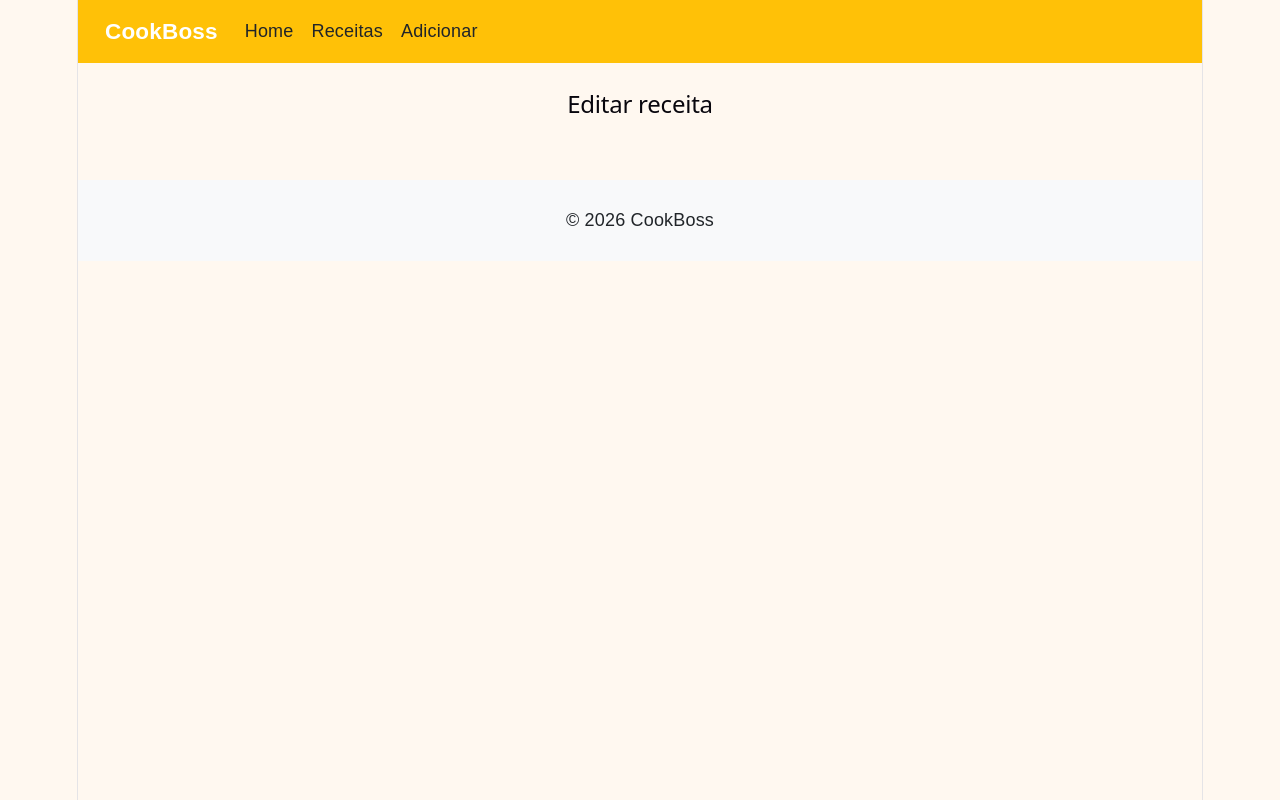
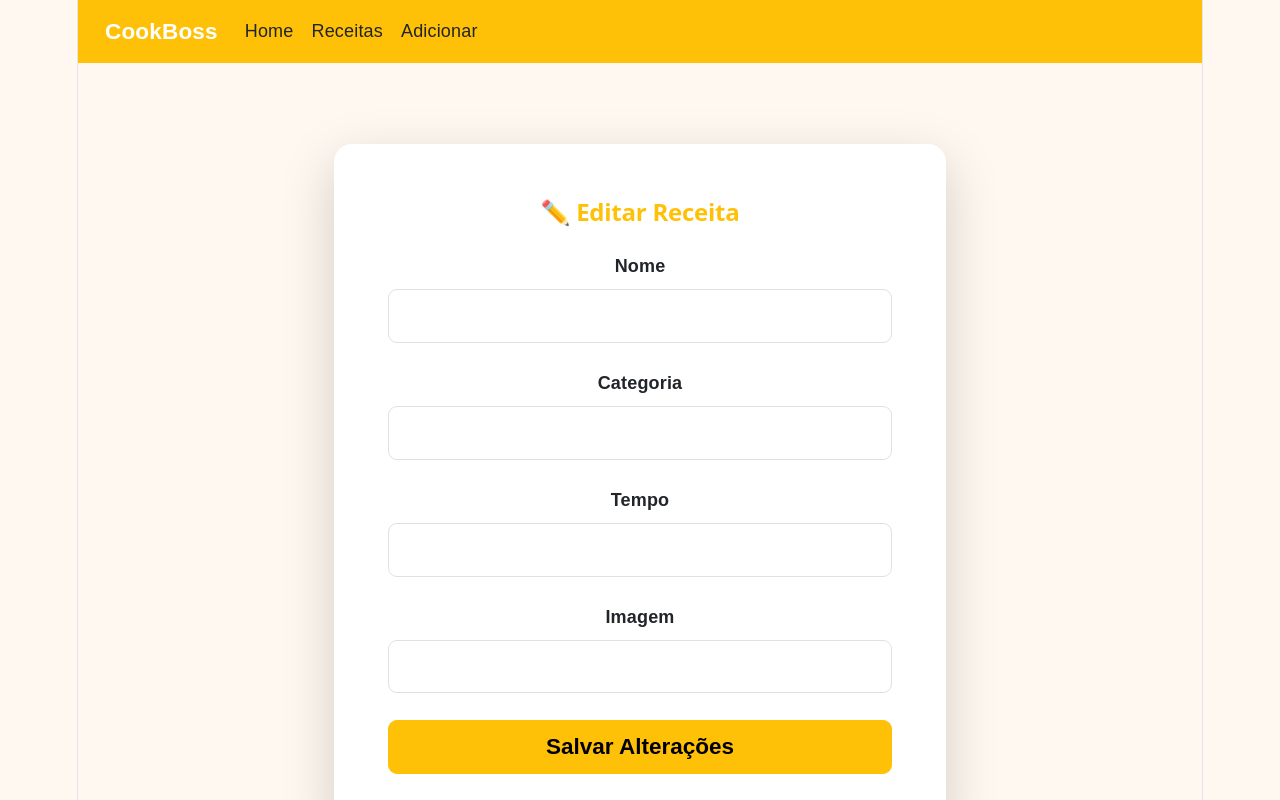
Before and after one commit to naahxlya/cookboss-main, a React (Vite) app in the folder frontend/: page /edit/1 in a window 1280 px wide. Shown: the top 800 px of the page. Built offline with nearby package versions, Linux system fonts and the light colour scheme; no server answers.

Commit message:
front checkout

```diff
--- a/frontend/src/components/RecipeCard.jsx
+++ b/frontend/src/components/RecipeCard.jsx
@@ -1,16 +1,66 @@
-function RecipeCard({ recipe }) {
+import api from "../services/api";
+import { Link } from "react-router-dom";
+
+function RecipeCard({ recipe, onDelete }) {
+  async function handleDelete() {
+    const confirmDelete = window.confirm(
+      "Deseja remover esta receita?"
+    );
+
+    if (!confirmDelete) return;
+
+    try {
+      await api.delete(`/recipes/${recipe.id}`);
+
+      onDelete(recipe.id);
+    } catch (error) {
+      console.error(error);
+
+      alert("Erro ao remover receita");
+    }
+  }
+
   return (
-    <div className="card shadow-sm mb-3" style={{ width: "18rem" }}>
+    <div className="card h-100 shadow border-0 rounded-4">
       <img
-        src={recipe.imagem || "https://via.placeholder.com/300"}
+        src={
+          recipe.imagem ||
+          "https://via.placeholder.com/300"
+        }
         className="card-img-top"
         alt={recipe.nome}
+        style={{
+          height: "220px",
+          objectFit: "cover",
+        }}
       />
 
-      <div className="card-body">
-        <h5 className="card-title">{recipe.nome}</h5>
-        <p>{recipe.categoria}</p>
-        <p>⏱ {recipe.tempo}</p>
+      <div className="card-body d-flex flex-column">
+        <h5 className="fw-bold">
+          {recipe.nome}
+        </h5>
+
+        <p className="mb-2">
+          Categoria: {recipe.categoria}
+        </p>
+
+        <p>
+          Tempo: {recipe.tempo}
+        </p>
+
+        <Link
+          to={`/edit/${recipe.id}`}
+          className="btn btn-warning mb-2"
+        >
+          Editar
+        </Link>
+
+        <button
+          className="btn btn-danger mt-auto"
+          onClick={handleDelete}
+        >
+          Excluir
+        </button>
       </div>
     </div>
   );
--- a/frontend/src/pages/EditRecipe.jsx
+++ b/frontend/src/pages/EditRecipe.jsx
@@ -1,5 +1,143 @@
+import { useEffect, useState } from "react";
+import { useNavigate, useParams } from "react-router-dom";
+import api from "../services/api";
+
 function EditRecipe() {
-  return <h2>Editar receita</h2>;
+  const { id } = useParams();
+  const navigate = useNavigate();
+
+  const [formData, setFormData] = useState({
+    nome: "",
+    categoria: "",
+    tempo: "",
+    imagem: "",
+  });
+
+  useEffect(() => {
+    loadRecipe();
+  }, []);
+
+  async function loadRecipe() {
+    try {
+      const response = await api.get("/recipes");
+
+      const recipe = response.data.find(
+        (item) => item.id === Number(id)
+      );
+
+      if (recipe) {
+        setFormData(recipe);
+      }
+    } catch (error) {
+      console.error(error);
+    }
+  }
+
+  function handleChange(e) {
+    setFormData({
+      ...formData,
+      [e.target.name]: e.target.value,
+    });
+  }
+
+  async function handleSubmit(e) {
+    e.preventDefault();
+
+    try {
+      await api.put(`/recipes/${id}`, formData);
+
+      alert("Receita atualizada!");
+
+      navigate("/recipes");
+    } catch (error) {
+      console.error(error);
+
+      alert("Erro ao atualizar");
+    }
+  }
+
+  return (
+    <div className="container py-5">
+      <div className="row justify-content-center">
+        <div className="col-12 col-md-10 col-lg-7">
+          <div className="card shadow-lg border-0 rounded-4">
+            <div className="card-body p-5">
+              <h2 className="text-center fw-bold mb-4 text-warning">
+                ✏️ Editar Receita
+              </h2>
+
+              <form onSubmit={handleSubmit}>
+                <div className="mb-4">
+                  <label className="form-label fw-semibold">
+                    Nome
+                  </label>
+
+                  <input
+                    type="text"
+                    name="nome"
+                    className="form-control form-control-lg"
+                    value={formData.nome}
+                    onChange={handleChange}
+                    required
+                  />
+                </div>
+
+                <div className="mb-4">
+                  <label className="form-label fw-semibold">
+                    Categoria
+                  </label>
+
+                  <input
+                    type="text"
+                    name="categoria"
+                    className="form-control form-control-lg"
+                    value={formData.categoria}
+                    onChange={handleChange}
+                    required
+                  />
+                </div>
+
+                <div className="mb-4">
+                  <label className="form-label fw-semibold">
+                    Tempo
+                  </label>
+
+                  <input
+                    type="text"
+                    name="tempo"
+                    className="form-control form-control-lg"
+                    value={formData.tempo}
+                    onChange={handleChange}
+                    required
+                  />
+                </div>
+
+                <div className="mb-4">
+                  <label className="form-label fw-semibold">
+                    Imagem
+                  </label>
+
+                  <input
+                    type="text"
+                    name="imagem"
+                    className="form-control form-control-lg"
+                    value={formData.imagem}
+                    onChange={handleChange}
+                  />
+                </div>
+
+                <div className="d-grid">
+                  <button className="btn btn-warning btn-lg fw-bold">
+                    Salvar Alterações
+                  </button>
+                </div>
+              </form>
+            </div>
+          </div>
+        </div>
+      </div>
+    </div>
+  );
 }
 
 export default EditRecipe;
--- a/frontend/src/pages/Recipes.jsx
+++ b/frontend/src/pages/Recipes.jsx
@@ -1,38 +1,47 @@
 import { useEffect, useState } from "react";
-import SearchBar from "../components/SearchBar";
+import api from "../services/api";
 import RecipeCard from "../components/RecipeCard";
-import api from "../services/api";
 
 function Recipes() {
   const [recipes, setRecipes] = useState([]);
-  const [search, setSearch] = useState("");
 
   useEffect(() => {
-    async function fetchRecipes() {
-      try {
-        const response = await api.get("/recipes");
-        setRecipes(response.data);
-      } catch (error) {
-        console.error("Erro ao buscar receitas:", error);
-      }
-    }
-
-    fetchRecipes();
+    loadRecipes();
   }, []);
 
-  const filteredRecipes = recipes.filter((recipe) =>
-    recipe.nome.toLowerCase().includes(search.toLowerCase())
-  );
+  async function loadRecipes() {
+    try {
+      const response = await api.get("/recipes");
+      setRecipes(response.data);
+    } catch (error) {
+      console.error(error);
+    }
+  }
+  function handleDelete(id) {
+    setRecipes((prevRecipes) =>
+      prevRecipes.filter(
+        (recipe) => recipe.id !== id
+      )
+    );
+  }
 
   return (
-    <div>
-      <h2>Todas as receitas</h2>
+    <div className="container py-5">
+      <h2 className="text-center mb-5 fw-bold text-warning">
+        🍲 Todas as Receitas
+      </h2>
 
-      <SearchBar search={search} setSearch={setSearch} />
-
-      <div className="d-flex flex-wrap gap-3">
-        {filteredRecipes.map((recipe) => (
-          <RecipeCard key={recipe.id} recipe={recipe} />
+      <div className="row g-4">
+        {recipes.map((recipe) => (
+          <div
+            className="col-12 col-md-6 col-lg-4"
+            key={recipe.id}
+          >
+            <RecipeCard
+              recipe={recipe}
+              onDelete={handleDelete}
+            />
+          </div>
         ))}
       </div>
     </div>
```
Also changed, not shown: 1 other file (tests, documents, lock files or other folders).
